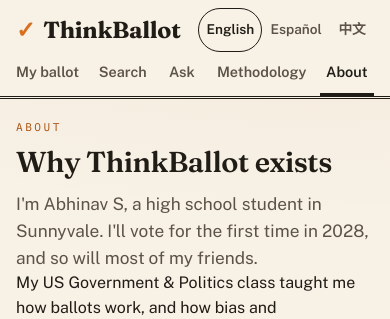
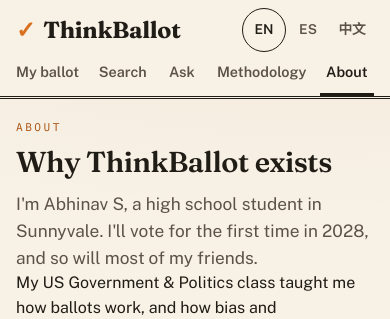
Before and after one commit to svanihba/thinkballot, a Flask app: page /about in a window 390 px wide. Shown: the top 319 px of the page. Run offline with Flask 3, Linux system fonts and the light colour scheme.

Commit message:
Language switcher: short labels beside the brand on phones (full names as accessible names); Ask answers marked as English on other-language pages

```diff
--- a/thinkballot/services/web/app.py
+++ b/thinkballot/services/web/app.py
@@ -163,7 +163,7 @@ def create_app():
                 "lang": lang(), "html_lang": i18n.LANGS[lang()]["html"], "og_locale": i18n.LANGS[lang()]["og"],
                 "_": _, "_a": T,  # _a: plain text (escaped), for attributes
                 "lp": lp, "lang_prefix": "" if lang() == i18n.DEFAULT else "/" + lang(),
-                "languages": [{"code": code, "name": info["name"], "html": info["html"],
+                "languages": [{"code": code, "name": info["name"], "short": info["short"], "html": info["html"],
                                "hreflang": info["hreflang"], "current": code == lang(),
                                "path": i18n.lang_path(code, here),
                                "href": i18n.lang_path(code, here) + ("?" + query if query else "")}
--- a/thinkballot/services/web/i18n.py
+++ b/thinkballot/services/web/i18n.py
@@ -19,9 +19,9 @@ from pathlib import Path
 from markupsafe import Markup
 
 LANGS = {
-    "en": {"html": "en", "name": "English", "og": "en_US", "hreflang": "en"},
-    "es": {"html": "es", "name": "Español", "og": "es_US", "hreflang": "es"},
-    "zh": {"html": "zh-Hant", "name": "中文", "og": "zh_TW", "hreflang": "zh-Hant"},
+    "en": {"html": "en", "name": "English", "short": "EN", "og": "en_US", "hreflang": "en"},
+    "es": {"html": "es", "name": "Español", "short": "ES", "og": "es_US", "hreflang": "es"},
+    "zh": {"html": "zh-Hant", "name": "中文", "short": "中文", "og": "zh_TW", "hreflang": "zh-Hant"},
 }
 DEFAULT = "en"
 PREFIX_RE = re.compile(r"^/(es|zh)(/.*)?$")
--- a/thinkballot/services/web/static/app.css
+++ b/thinkballot/services/web/static/app.css
@@ -182,6 +182,7 @@ details.maybe summary strong { color: var(--ink); font-size: 1rem; }
 .lang-switch a:hover { color: var(--ink); border-color: var(--line); }
 .lang-switch a[aria-current] { color: var(--ink); border-color: var(--line-strong); }
 .lang-switch .sep { color: var(--ink-soft); }
+.lang-switch .lang-short { display: none; }
 @media (max-width: 640px), (pointer: coarse) {
   .lang-switch a { display: inline-flex; align-items: center; justify-content: center; min-height: var(--tap); min-width: var(--tap); }
 }
@@ -190,6 +191,11 @@ details.maybe summary strong { color: var(--ink); font-size: 1rem; }
   .site-header .brand { order: 0; }
   .lang-switch { order: 1; margin-left: auto; font-size: 0.85rem; gap: 0; }
   .lang-switch .sep { display: none; }
+  /* short labels (EN, ES, 中文) so the switcher fits beside the brand; each link's name stays the full
+     language name (aria-label), which contains the visible label */
+  .lang-switch .lang-full { display: none; }
+  .lang-switch .lang-short { display: inline; }
+  .lang-switch a { padding: 0 0.3rem; }
   .site-nav { order: 2; }
 }
 .lang-note { font-size: 0.85rem; }
--- a/thinkballot/services/web/static/app.js
+++ b/thinkballot/services/web/static/app.js
@@ -133,7 +133,8 @@ function renderAnswer(r) {
       </li>`).join("");
     const findings = r.findings.length
       ? `<ul class="findings">${r.findings.map((f) => `<li>${esc(f.detail)}</li>`).join("")}</ul>` : "";
-    return `<div class="answer"><ul class="points">${points}</ul>
+    // Answers are written in English from the English official text: mark them so on other pages.
+    return `<div class="answer"><ul class="points"${PREFIX ? ' lang="en"' : ""}>${points}</ul>
       <div class="verdict ${esc(r.verdict)}">${esc(VERDICT_TEXT[r.verdict] || t("bias"))}
         ${r.findings.length ? `· ${esc(r.findings.length > 1 ? t("changes", { n: r.findings.length }) : t("change"))}` : ""}</div>${findings}${preparedNote(r)}</div>`;
   }
--- a/thinkballot/services/web/templates/base.html
+++ b/thinkballot/services/web/templates/base.html
@@ -43,7 +43,7 @@
     {% endif %}
   </nav>
   <nav class="lang-switch" aria-label="{{ _a('Language') }}">
-    {% for l in languages %}{% if not loop.first %}<span class="sep" aria-hidden="true">·</span>{% endif %}<a href="{{ l.href }}" hreflang="{{ l.hreflang }}" lang="{{ l.html }}"{% if l.current %} aria-current="true"{% endif %}>{{ l.name }}</a>{% endfor %}
+    {% for l in languages %}{% if not loop.first %}<span class="sep" aria-hidden="true">·</span>{% endif %}<a href="{{ l.href }}" hreflang="{{ l.hreflang }}" lang="{{ l.html }}"{% if l.current %} aria-current="true"{% endif %} aria-label="{{ l.name }}"><span class="lang-full">{{ l.name }}</span><span class="lang-short" aria-hidden="true">{{ l.short }}</span></a>{% endfor %}
   </nav>
 </div></header>
 
```
Also changed, not shown: tests/test_i18n.py (+2 -1 lines).
